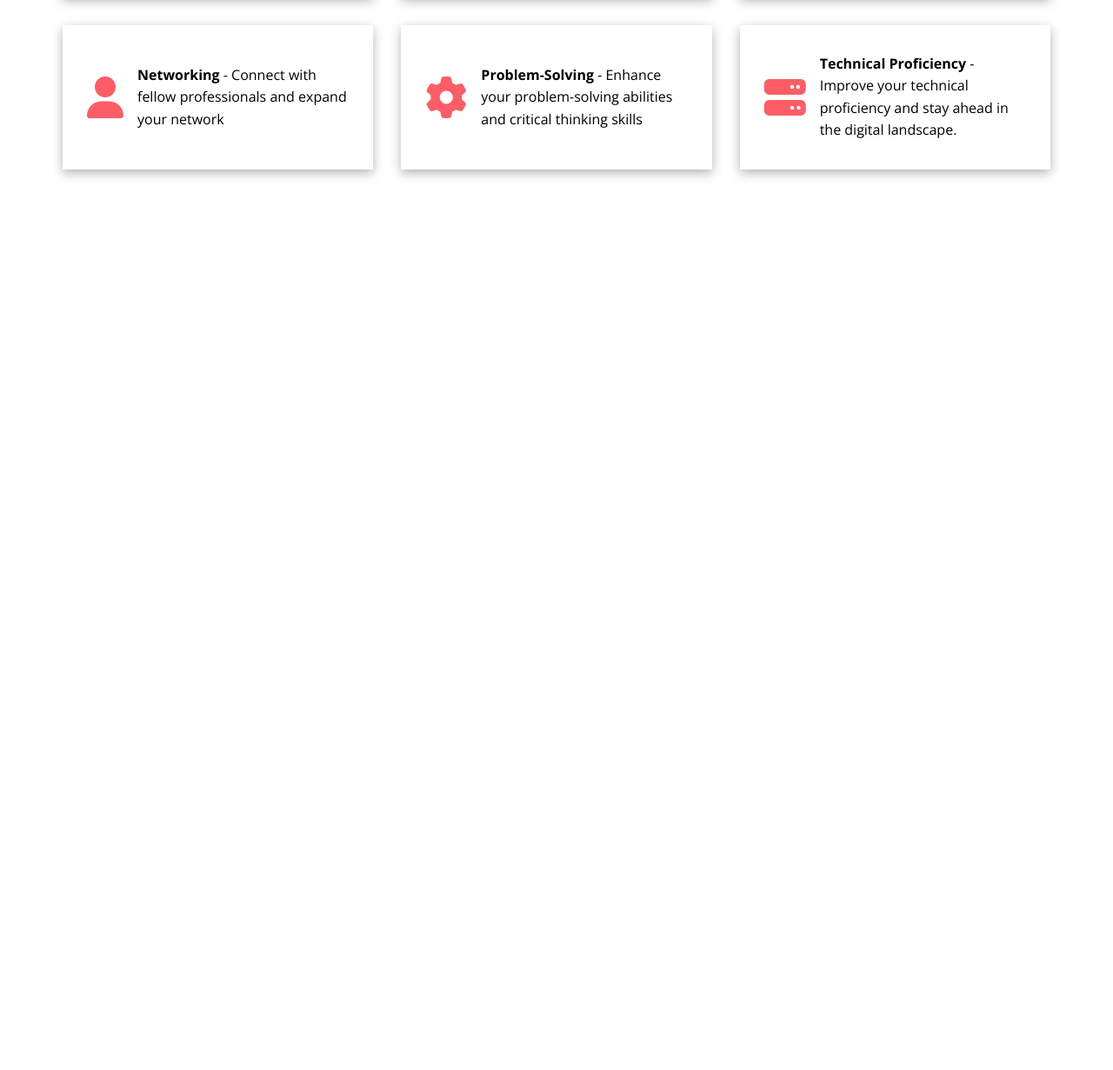
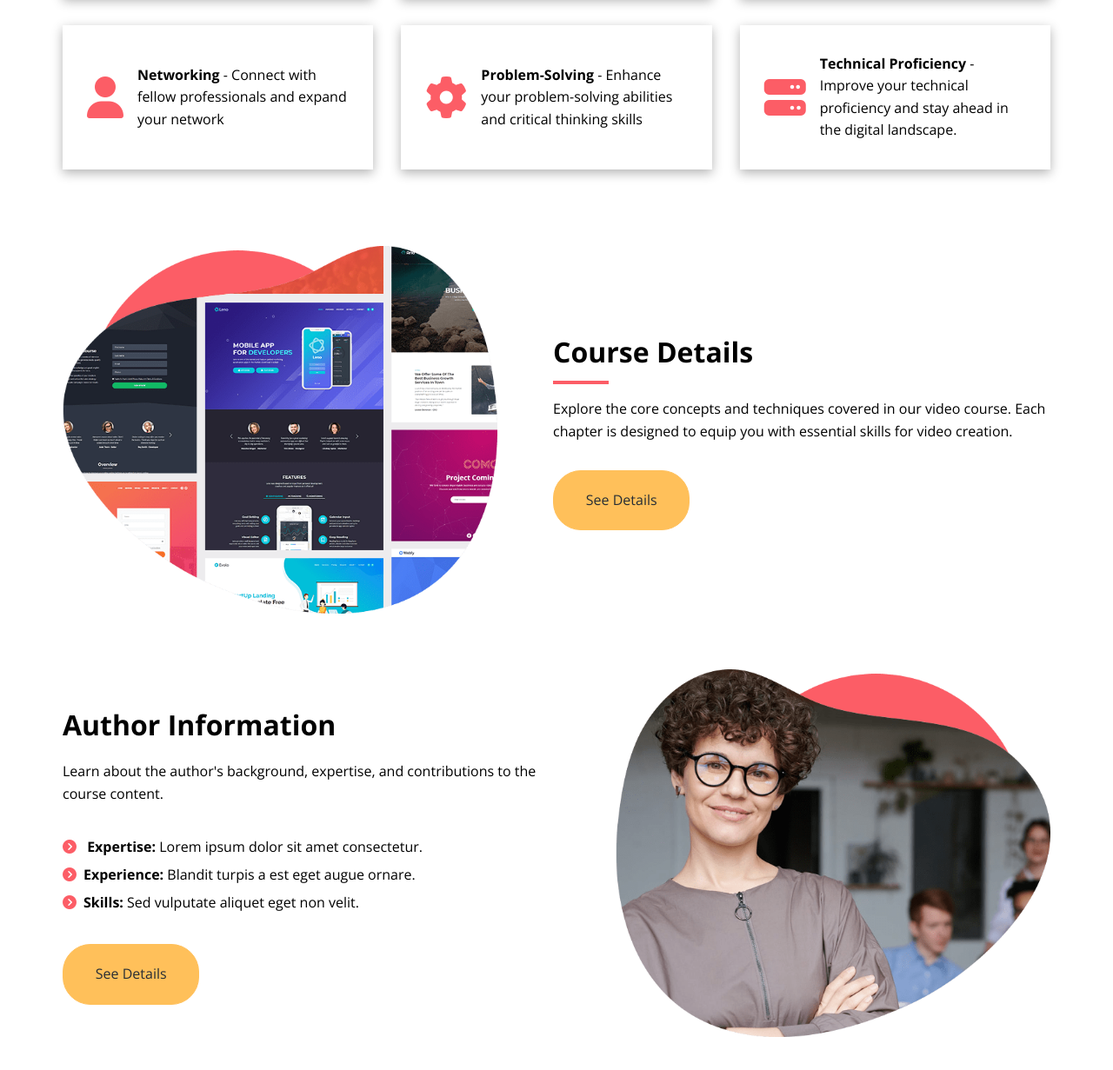
Before and after one commit to alexangria1992/tutor-website, a plain HTML site: page index.html in a window 1280 px wide. Shown: the part 4582-5813 px from the top of the page at 87% size. Before the commit the page ends 4865 px from the top, so only its background shows below. Drawn offline with nearby package versions, Linux system fonts and the light colour scheme; files whose address does not match are found by name.

Commit message:
Details & Author Sections

```diff
--- a/css/styles.css
+++ b/css/styles.css
@@ -370,6 +370,50 @@ img {
 .takeaways-cards .card i {
   margin-right: 1rem;
 }
+
+/* Details */
+.details .details-flex {
+  display: flex;
+  gap: 4rem;
+  align-items: center;
+  justify-content: center;
+}
+
+.details img {
+  width: 100%;
+  max-width: 500px;
+}
+
+.details h2 {
+  font-size: 2rem;
+  font-weight: 700;
+  margin-bottom: 0.5rem;
+}
+
+.details .heading-border {
+  margin: 0;
+}
+
+.details p {
+  margin: 1rem 0 2rem;
+}
+
+/* Auuthor */
+.details + .details .details-flex {
+  flex-direction: row-reverse;
+}
+
+.details ul {
+  margin-bottom: 2rem;
+}
+
+.details ul li {
+  line-height: 2;
+}
+
+.details i {
+  margin-right: 0.5rem;
+}
 /* MEDIA QUERIES */
 @media (max-width: 1200px) {
   .hero .hero-flex {
@@ -414,6 +458,12 @@ img {
 
   .takeaways-cards {
     grid-template-columns: 1fr;
+  }
+
+  .details-flex,
+  .details + .details .details-flex {
+    flex-direction: column;
+    gap: 2rem;
   }
 }
 
--- a/index.html
+++ b/index.html
@@ -399,6 +399,54 @@
         </div>
       </div>
     </section>
+
+    <!-- Course Details -->
+    <section class="details section" id="details">
+      <div class="container details-flex">
+        <img src="images/details.png" alt="details" />
+        <div class="details-content">
+          <h2>Course Details</h2>
+          <div class="heading-border"></div>
+          <p>
+            Explore the core concepts and techniques covered in our video
+            course. Each chapter is designed to equip you with essential skills
+            for video creation.
+          </p>
+          <a href="" class="btn">See Details</a>
+        </div>
+      </div>
+    </section>
+
+    <!-- Author Info -->
+    <section class="details section" id="author">
+      <div class="container details-flex">
+        <img src="images/author.png" alt="details" />
+        <div class="details-content">
+          <h2>Author Information</h2>
+          <p>
+            Learn about the author's background, expertise, and contributions to
+            the course content.
+          </p>
+          <ul>
+            <li>
+              <i class="fas fa-chevron-circle-right text-primary"></i>
+              <strong> Expertise: </strong> Lorem ipsum dolor sit amet
+              consectetur.
+            </li>
+            <li>
+              <i class="fas fa-chevron-circle-right text-primary"></i
+              ><strong>Experience:</strong> Blandit turpis a est eget augue
+              ornare.
+            </li>
+            <li>
+              <i class="fas fa-chevron-circle-right text-primary"></i
+              ><strong>Skills:</strong> Sed vulputate aliquet eget non velit.
+            </li>
+          </ul>
+          <a href="#" class="btn">See Details</a>
+        </div>
+      </div>
+    </section>
     <script src="js/script.js"></script>
   </body>
 </html>
```
